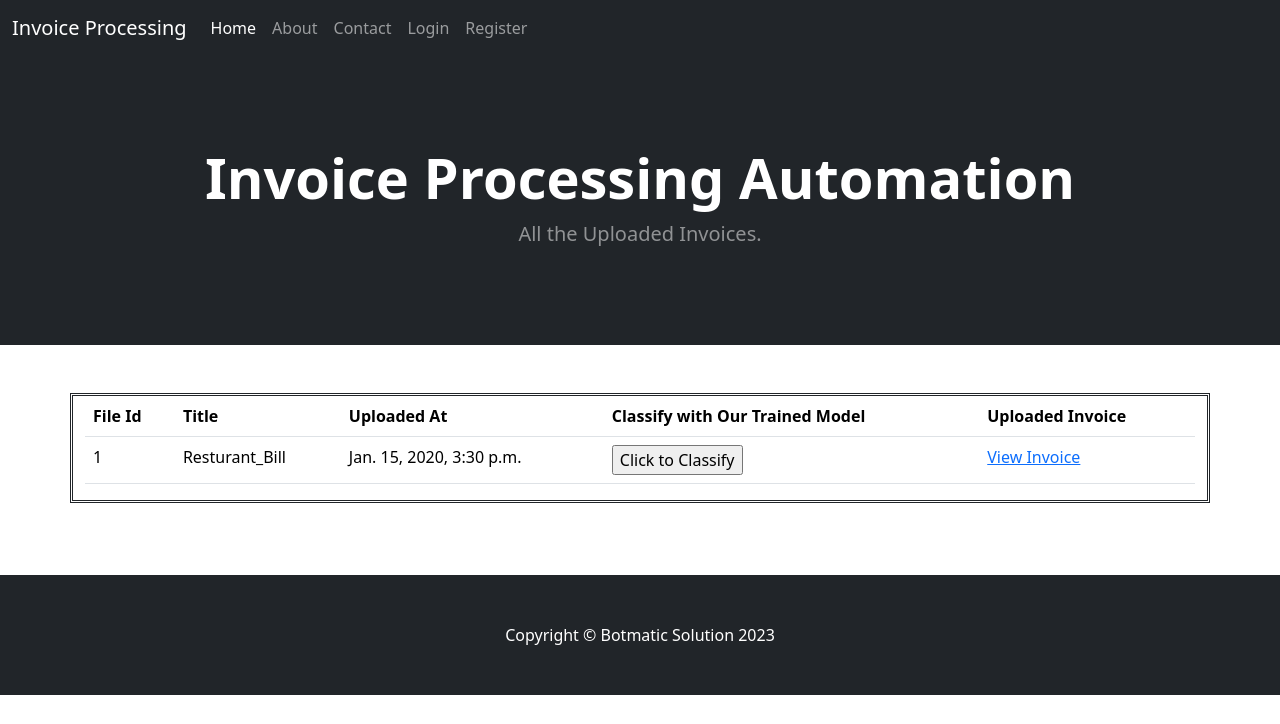
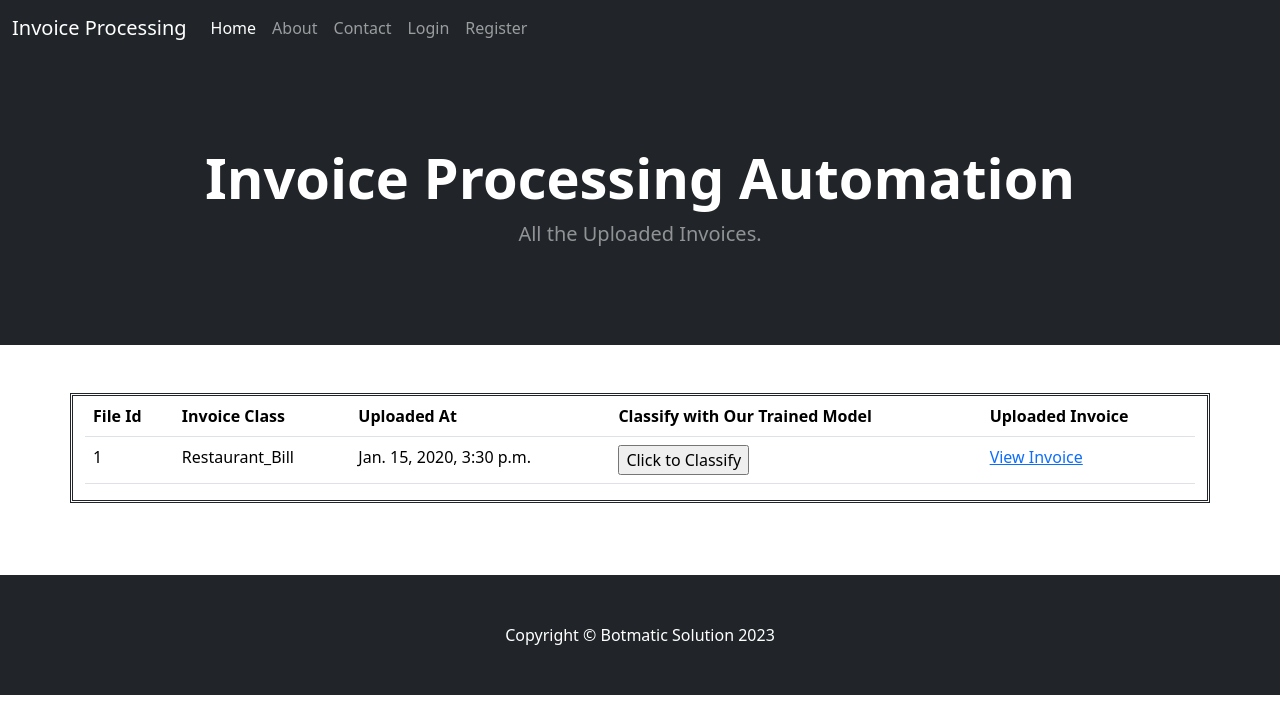
Before and after one commit to rushabhselokar1/python_projeck_django, a Django app: page /show_files/ in a window 1280 px wide. Shown: the top 724 px of the page. Run offline with Django 4.2, Linux system fonts and the light colour scheme; tables that the repository leaves empty hold one stand-in row (values such as "Sample post").

Commit message:
updated 28-11-2023

```diff
--- a/models/labels.txt
+++ b/models/labels.txt
@@ -1,4 +1,4 @@
 0 Restaurant_Bill
-1 Invoices
+1 Invoice
 2 Hotel_Stay_Bill
 3 Travel_Bill
--- a/templates/show_files.html
+++ b/templates/show_files.html
@@ -33,7 +33,7 @@
     <thead class="thead-dark">
     <tr>
       <th scope="col">File Id</th>
-      <th scope="col">Title</th>
+      <th scope="col">Invoice Class</th>
       <th scope="col">Uploaded At</th>
       <th scope="col">Classify with Our Trained Model</th>
       <th scope="col">Uploaded Invoice</th>
@@ -43,7 +43,7 @@
     {% for file in files %}
     <tr>
       <td>{{file.file_id}}</td>
-      <td>{{file.title}}</td>
+      <td>{{file.invoice_class}}</td>
       <td>{{file.uploaded_at}}</td>
       <td>
         <form action="{% url 'classification_prediction' %}" method="post">
--- a/templates/text_extraction_page.html
+++ b/templates/text_extraction_page.html
@@ -20,7 +20,7 @@
     <section id="imageSection" style="max-width: 100%; height: auto; display: block; margin: 0 auto">
         <img src="{{ img_file }}" alt="" style="border-radius: 8px; width: 450px; padding: 5px" />
     </section>
-    {% if class_name == 'Invoices' %}
+    {% if class_name == 'Invoice' %}
     <!-- Text Section -->
     <section id="textSection" style="display: flex; flex-direction: column; justify-content: center">
         <h2>Select Fields For Text Extraction</h2>
--- a/templates/verify_predictions.html
+++ b/templates/verify_predictions.html
@@ -19,7 +19,7 @@
       <thead class="thead-dark">
       <tr>
         <th scope="col">File Id</th>
-        <th scope="col">Uploaded Invoice Class</th>
+        <th scope="col">Mentioned Invoice Class</th>
         <th scope="col">Predicted Invoice Class</th>
         <th scope="col">Predicted Confidence</th>
         <th scope="col">Uploaded At</th>
@@ -32,7 +32,7 @@
 
       <tr>
         <td>{{file.file_id}}</td>
-        <td>{{file.title}}</td>
+        <td>{{file.invoice_class}}</td>
         <td>{{class_name}}</td>
         <td>{{confidence_score}}</td>
         <td>{{file.uploaded_at}}</td>
--- a/web_application/forms.py
+++ b/web_application/forms.py
@@ -6,7 +6,7 @@ from .models import UploadedFile
 class UploadFileForm(forms.ModelForm):
     class Meta:
         model = UploadedFile
-        fields = ['title','file',]
+        fields = ['invoice_class','file',]
 
 
 class SignUpForm(UserCreationForm):
--- a/web_application/models.py
+++ b/web_application/models.py
@@ -2,15 +2,14 @@ from django.db import models
 
 class UploadedFile(models.Model):
     class InvoiceType(models.TextChoices):
-        RESTURANT = 'Resturant_Bill'
+        RESTAURANT = 'Restaurant_Bill'
         INVOICE = 'Invoice'
         HOTEL = 'Hotel_Stay_Bill'
         TRAVEL = 'Travel_Bill'
         FUEL = 'Fuel_Bill'
 
-
     file_id = models.IntegerField(primary_key=True)
-    title = models.CharField(max_length=100,choices=InvoiceType.choices,default=InvoiceType.INVOICE)
+    invoice_class = models.CharField(max_length=100,choices=InvoiceType.choices,default=InvoiceType.INVOICE)
     file = models.ImageField(upload_to='uploads/')
     uploaded_at = models.DateTimeField(auto_now_add=True)
 
--- a/web_application/views.py
+++ b/web_application/views.py
@@ -165,7 +165,7 @@ def text_show_files(request):
         print("Selected Fields:", selected_fields)
 
         selected_questions = []
-        if class_name == "Invoices":
+        if class_name == "Invoice":
             # getting the selected questions for the respective fields
             for field in selected_fields:
                 #print(fields_questions_list_for_invoice[field])
@@ -187,7 +187,7 @@ def text_show_files(request):
 
         extracted_data = {}
 
-        if class_name == "Invoices":
+        if class_name == "Invoice":
             for field,question in selected_dict.items():
                 user_question = question
                 answer = str.upper(generate_result(user_question,image))
```
Also changed, not shown: media/uploads/sample2.jpg (added), media/uploads/test_image_94gUW8C.png (deleted), web_application/migrations/0003_remove_uploadedfile_title_uploadedfile_invoice_class.py (added), web_application/migrations/0004_alter_uploadedfile_invoice_class.py (added).
